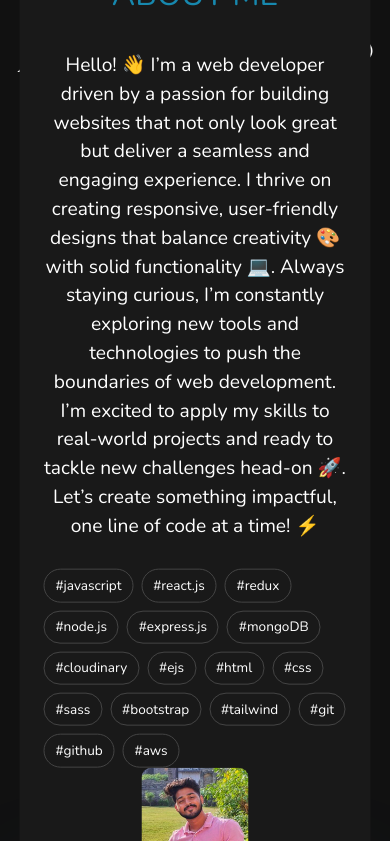
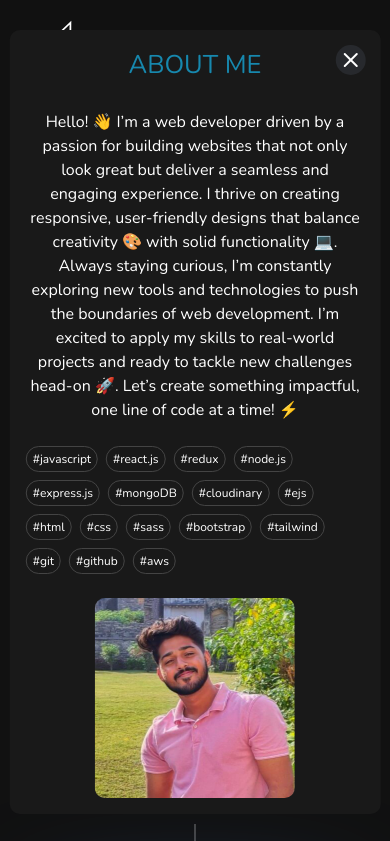
Before and after one commit to Ashishkum112/Portfolio-personal, a website: page index.html in a window 390 px wide. Both pictures are taken after a click on the button "About Me". Shown: the top 841 px of the page. Drawn offline with nearby package versions, Linux system fonts and the light colour scheme; animation ran at ten frames a second; a script that the page names is missing.

Commit message:
update css

```diff
--- a/style.css
+++ b/style.css
@@ -1,6 +1,7 @@
 #wrapper-canvas canvas {
   max-width: 100%;
 }
+
 /* Button Styling */
 .about-me-btn {
   display: inline-block;
@@ -13,7 +14,6 @@
   transition: transform 0.1s ease-in-out;
 }
 
-
 .about-me-btn:hover {
   transform: scale(1.1);
 }
@@ -22,7 +22,7 @@
 .about-section {
   width: 90%;
   max-width: 1200px;
-    background: #191919; /* Solid background */
+  background: #191919;
   border-radius: 10px;
   position: fixed;
   top: 50%;
@@ -120,5 +120,56 @@
       text-align: center;
   }
 
+  .illustration {
+      width: 100%;
+      margin-top: 1.5em;
+  }
+}
 
+/* Further Responsive Adjustments for Mobile Devices */
+@media (max-width: 768px) {
+  .about-section {
+      padding: 1em;
   }
+
+  .about-me-title {
+      font-size: 1.8em;
+  }
+
+  .about-me-detail {
+      font-size: 1.1em;
+  }
+
+  .about-me-text ul li {
+      font-size: 0.8em;
+      padding: 0.3em 0.6em;
+  }
+
+  .coder-img {
+      max-width: 250px;
+  }
+}
+
+/* Ultra Small Screens */
+@media (max-width: 480px) {
+  .about-me-title {
+      font-size: 1.6em;
+  }
+
+  .about-me-detail {
+      font-size: 1em;
+  }
+
+  .about-me-text ul li {
+      font-size: 0.75em;
+      padding: 0.25em 0.5em;
+  }
+
+  .coder-img {
+      max-width: 200px;
+  }
+
+  .about-section {
+      width: 95%;
+  }
+}
```
Lines whose indentation alone changed are shown as unchanged.
